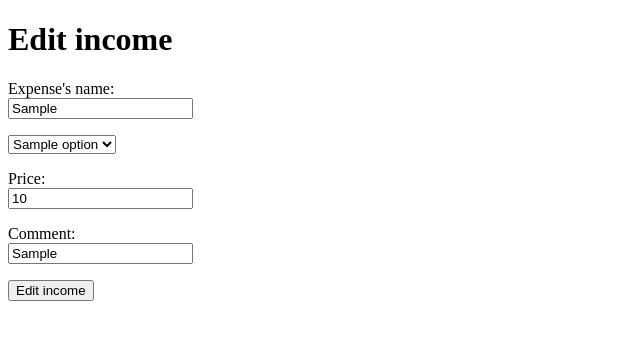
After one commit to V4stg/Immutables, a Flask app: template templates/edit_income.html in a window 1280 px wide. The commit adds this page. Shown: the top 340 px of the page, without its empty margins (0-640 px from the left). Run offline with Flask 2, Linux system fonts and the light colour scheme; the template is opened without the code that fills it: most values are stand-ins (such as "Sample title", 1, 10 or a date in 2020).

Commit message:
edit functions working

```diff
--- a/main.py
+++ b/main.py
@@ -146,6 +146,36 @@ def login():
         return render_template('login.html')
 
 
+@app.route('/edit_expense/<int:expense_id>', methods=['GET', 'POST'])
+def edit_expense(expense_id):
+    if 'user_id' in session:
+        if request.method == 'POST':
+            expense = request.form.to_dict()
+            expense.update({'user_id': session['user_id'], 'submission_time': datetime.now()})
+            data_handler.edit_expense(expense)
+            return redirect('/expenses')
+        options = data_handler.get_exp_categories()
+        expense = data_handler.get_expense_by_id(expense_id)
+        return render_template('edit_expense.html', options=options, expense=expense)
+    else:
+        return redirect(url_for('login'))
+
+
+@app.route('/edit_income/<int:income_id>', methods=['GET', 'POST'])
+def edit_income(income_id):
+    if 'user_id' in session:
+        if request.method == 'POST':
+            income = request.form.to_dict()
+            income.update({'user_id': session['user_id'], 'submission_time': datetime.now()})
+            data_handler.edit_income(income)
+            return redirect('/incomes')
+        options = data_handler.get_inc_categories()
+        income = data_handler.get_income_by_id(income_id)
+        return render_template('edit_income.html', options=options, income=income)
+    else:
+        return redirect(url_for('login'))
+
+
 if __name__ == '__main__':
     app.secret_key = '\xf2=F\xad\xac\xa85&!UP=\xf7\x8eo,o\xbfE\xca\xc2~\xfce'
     app.run(
--- /dev/null
+++ b/templates/edit_income.html
@@ -0,0 +1,25 @@
+<!doctype html>
+<html>
+<head>
+    <h1>Edit income</h1>
+</head>
+<body>
+    <form action="/edit_income/{{ income['id'] }}" method="post">
+        <input type="hidden" name="id" value={{ income['id'] }}>
+        <p><label for="name">Expense's name:</label><br>
+        <input type="text" name="name" id="name" value={{ income['name'] }}></p>
+        <select name="inc_category_id">
+                {% for option in options %}
+                    <option value = {{ option.id }}>{{ option.name }}</option>
+                {% endfor %}
+        </select>
+        <p><label for="price">Price:</label><br>
+            <input type="integer" name="price" id="price" value={{ income['price'] }}></p>
+        <input type="hidden" name="submission_time" value={{ 'submission_time' }}>
+        <input type="hidden" name="user_id" value={{ income['user_id'] }}>
+        <p><label for="comment">Comment:</label><br>
+        <input type="text" name="comment" id="comment" value={{ income['comment'] }}></p>
+        <p><input type="submit" value="Edit income"></p>
+    </form>
+</body>
+</html>
--- a/templates/list_expenses.html
+++ b/templates/list_expenses.html
@@ -18,6 +18,7 @@
                 <td>{{ row[key] }}</td>
             {% endfor %}
             <td>
+                <a href="/edit_expense/{{ row['id'] }}"><img src="static/edit.png" width="20"></a>
                 <a href="/delete-expense/{{ row['id'] }}"><img src="static/delete.png" width="20"></a>
             </td>
         </tr>
--- a/templates/list_incomes.html
+++ b/templates/list_incomes.html
@@ -18,6 +18,7 @@
                 <td>{{ row[key] }}</td>
             {% endfor %}
             <td>
+                <a href="/edit_income/{{ row['id'] }}"><img src="static/edit.png" width="20"></a>
                 <a href="/delete-income/{{ row['id'] }}"><img src="static/delete.png" width="20"></a>
             </td>
         </tr>
```
Also changed, not shown: data_handler.py (+46 -0 lines), templates/edit_expense.html (added, +25 -0 lines).
